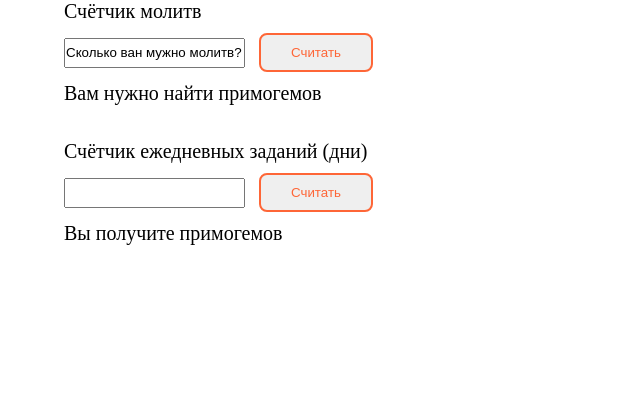
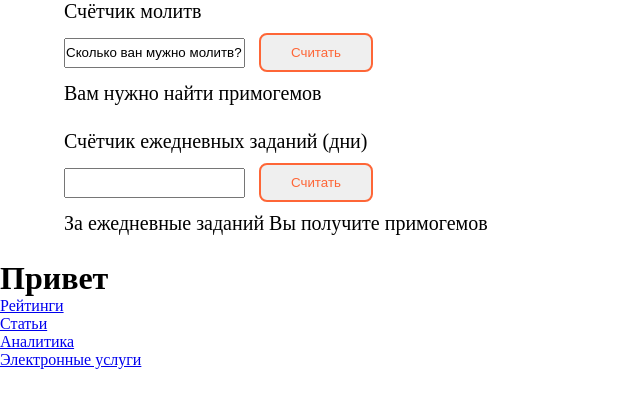
Before and after one commit to CoringPlay/calc-primogem, a plain HTML site: page index.html in a window 1280 px wide. Shown: the whole page, without its empty margins (0-640 px from the left). Drawn offline with Linux system fonts and the light colour scheme.

Commit message:
Изменение размеров и калькулятора

```diff
--- a/index.html
+++ b/index.html
@@ -28,10 +28,10 @@
 		<div class="dayli_iv_primogems">
 			<p>Счётчик ежедневных заданий (дни)</p>
 			<div>
-				<input id="dayli" type="number" step="4" onfocus="this.style.backgroundColor='MediumPurple';this.value='';">
+				<input id="dayli" min="0" type="number" step="1" onfocus="this.style.backgroundColor='MediumPurple';this.value='';">
 	 			<button class="shine-button" onclick="dayli()">Считать</button>
 			</div>
-	 		<p>Вы получите примогемов</p><p id="result_dayli"> </p>
+	 		<p>За ежедневные заданий Вы получите примогемов</p><p id="result_dayli"> </p>
 			<script>
 		    	function dayli(){
 		         	var dayli = Number(document.getElementById("dayli").value);
@@ -42,5 +42,16 @@
 	 		</script>
 		</div>
 	</div>
+	<footer>
+		<div>
+			<h1>Привет</h1>
+			<ul>
+				<li><a href= «#»>Рейтинги</a></li>
+				<li><a href= «#»>Статьи</a></li>
+				<li><a href= «#»>Аналитика</a></li>
+				<li><a href= «#» >Электронные услуги</a></li>
+			</ul>
+		</div>
+	</footer>
 </body>
 </html>
--- a/style.css
+++ b/style.css
@@ -15,7 +15,7 @@ input
 }
 .molitva_iv_primogems
 {
-	height: 140px;
+	height: 130px;
 }
 .molitva_iv_primogems p
 {
@@ -23,7 +23,7 @@ input
 }
 .dayli_iv_primogems
 {
-	height: 140px;
+	height: 130px;
 }
 .dayli_iv_primogems p
 {
```
